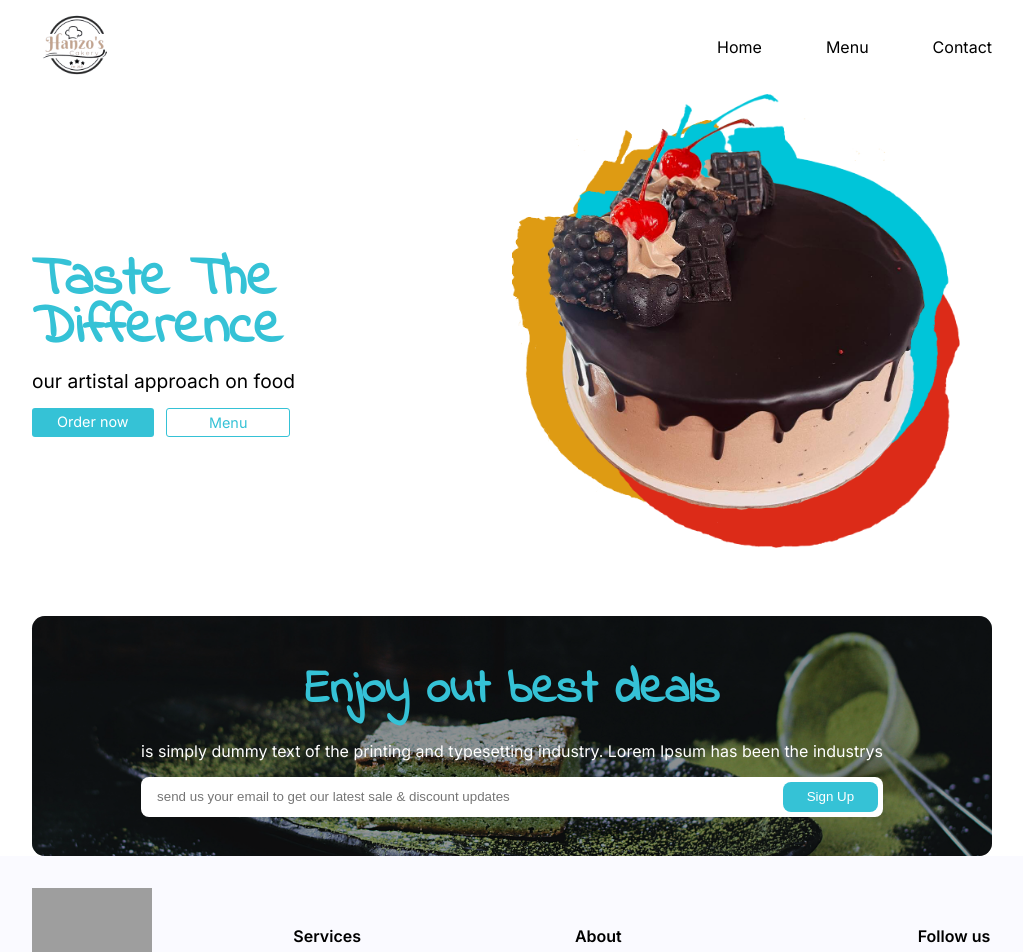
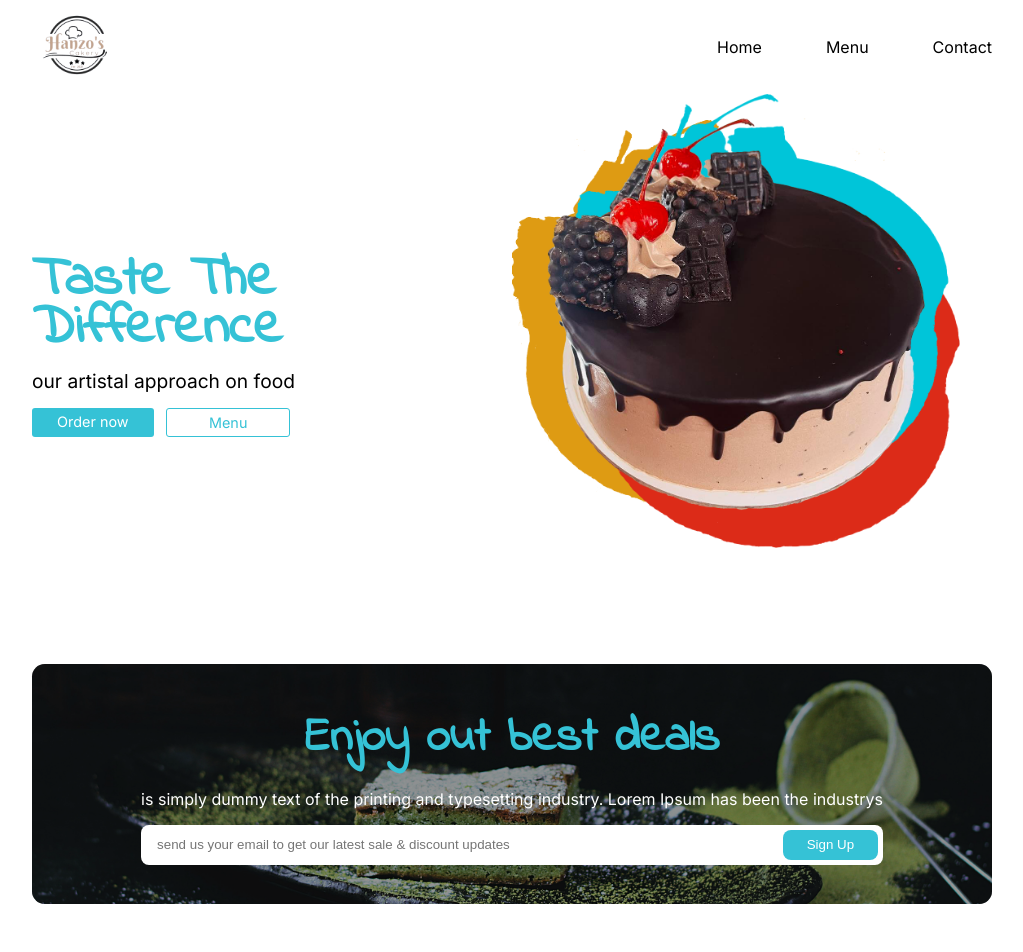
Before and after one commit to reyanjoh/hanzo-s-cakery, a Next.js app: page / in a window 1280 px wide. Shown: the top 952 px of the page, without its empty margins (128-1151 px from the left). Built offline with nearby package versions, Linux system fonts and the light colour scheme; grey boxes are pictures that could not be loaded; a web font is replaced by a local one.

Commit message:
added next export

```diff
--- a/app/globals.css
+++ b/app/globals.css
@@ -14,7 +14,7 @@
 html, body{
     margin: 0;
     padding: 0;
-    /* overflow-x: hidden; */
+    overflow-x: hidden;
     font-family: "Imprima", sans-serif;
 }
 
@@ -143,7 +143,7 @@ html, body{
 
 .emailCapture-container{
 
-    margin: 0 var(--margin);
+    margin: 3rem var(--margin);
     background-image: url('/imgs/cake_landscape.jpg');
     background-size: cover;
     background-position: center;
--- a/package.json
+++ b/package.json
@@ -6,6 +6,7 @@
     "dev": "next dev",
     "build": "next build",
     "start": "next start",
+    "export": "next build && next export",
     "lint": "next lint"
   },
   "dependencies": {
```
